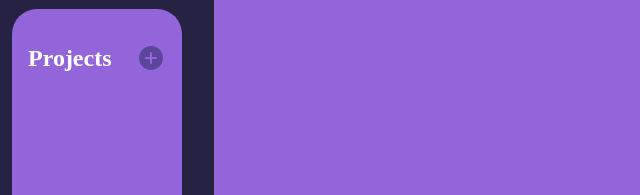
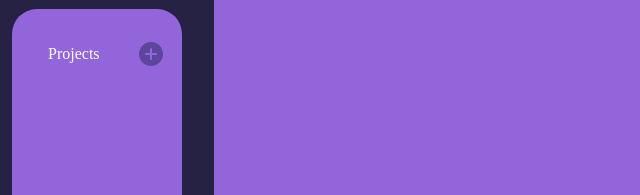
Before and after one commit to Al-Waleed/todo-list, a website built with webpack: page src/index.html in a window 1280 px wide. Shown: the part 518-713 px from the top of the page, 0-640 px from the left. Built offline with nearby package versions, Linux system fonts and the light colour scheme.

Commit message:
Add a button and an event listener on it to display projects

```diff
--- a/src/index.js
+++ b/src/index.js
@@ -19,18 +19,22 @@ const tasksButton = document.getElementById("tasks-button");
 tasksButton.addEventListener("click", () => display(tasks, "all-tasks", "task"))
 
 
+
+const projectsHeader = document.getElementById("projects-header");
+
+const projectsButton = document.createElement("projectsButton");
+projectsButton.setAttribute("id", "projects-button")
+projectsButton.innerText = "Projects"
+projectsHeader.appendChild(projectsButton)
+projectsButton.addEventListener("click", () => display(projects, "all-tasks", "task"))
+
+const newProjectButton = document.createElement("button");
+newProjectButton.setAttribute("id", "new-project")
+projectsHeader.appendChild(newProjectButton);
+
 const plusIcon = new Image();
 plusIcon.src = icon;
-
-const projectsHeader = document.getElementById("projects-header");
-const h2 = document.createElement("h2");
-h2.innerText = "Projects"
-const addProjectButton = document.createElement("button");
-
-projectsHeader.appendChild(h2)
-projectsHeader.appendChild(addProjectButton);
-addProjectButton.appendChild(plusIcon);
-
+newProjectButton.appendChild(plusIcon);
 
 
 
@@ -43,7 +47,7 @@ function display(obj, elId, elClass) {
 
     for (const key in obj) {
         const div = document.createElement("div");
-        div.innerHTML = tasks[key].title
+        div.innerHTML = key
         div.classList.add(elClass)
         container.appendChild(div)
     }
--- a/src/style.css
+++ b/src/style.css
@@ -54,7 +54,7 @@ body{
     grid-area: content;
 }
 
-#projects-tab > button,
+#projects-button,
 #tasks-tab > button{
     cursor: pointer;
     background-color: #9365DB;
@@ -66,7 +66,7 @@ body{
     font-size: 16px;
 }
 
-#projects-tab > button:hover,
+#projects-button:hover,
 #tasks-tab > button:hover{
     background-color: #5C469C;
 }
@@ -92,7 +92,7 @@ body{
     align-items: center;
 }
 
-#projects-header > button{
+#new-project{
     background-color: #9365DB;
     border: none;
     cursor: pointer;
@@ -102,6 +102,6 @@ body{
     height: 30px;
 }
 
-#projects-header > button:hover{
+#new-project:hover{
     background-color: #252243;
 }
```
